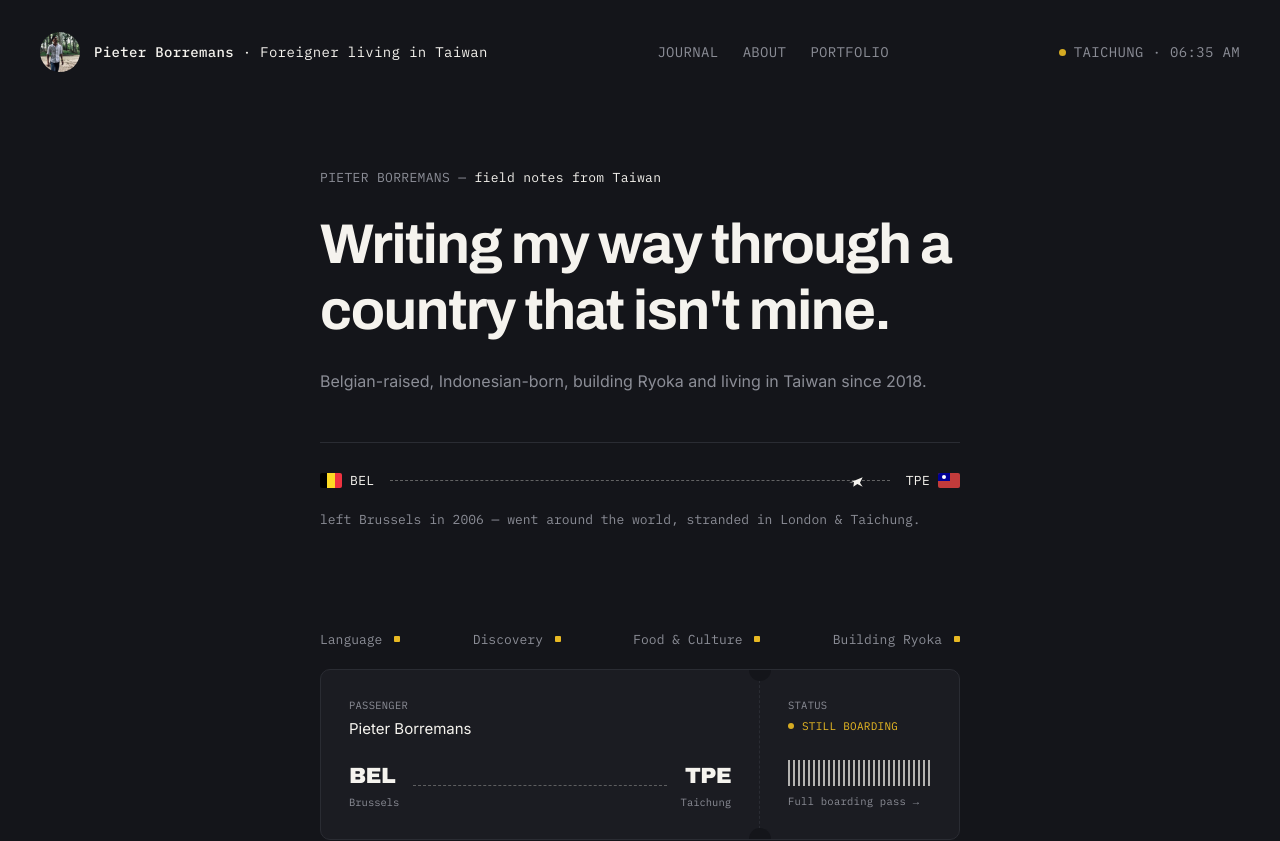
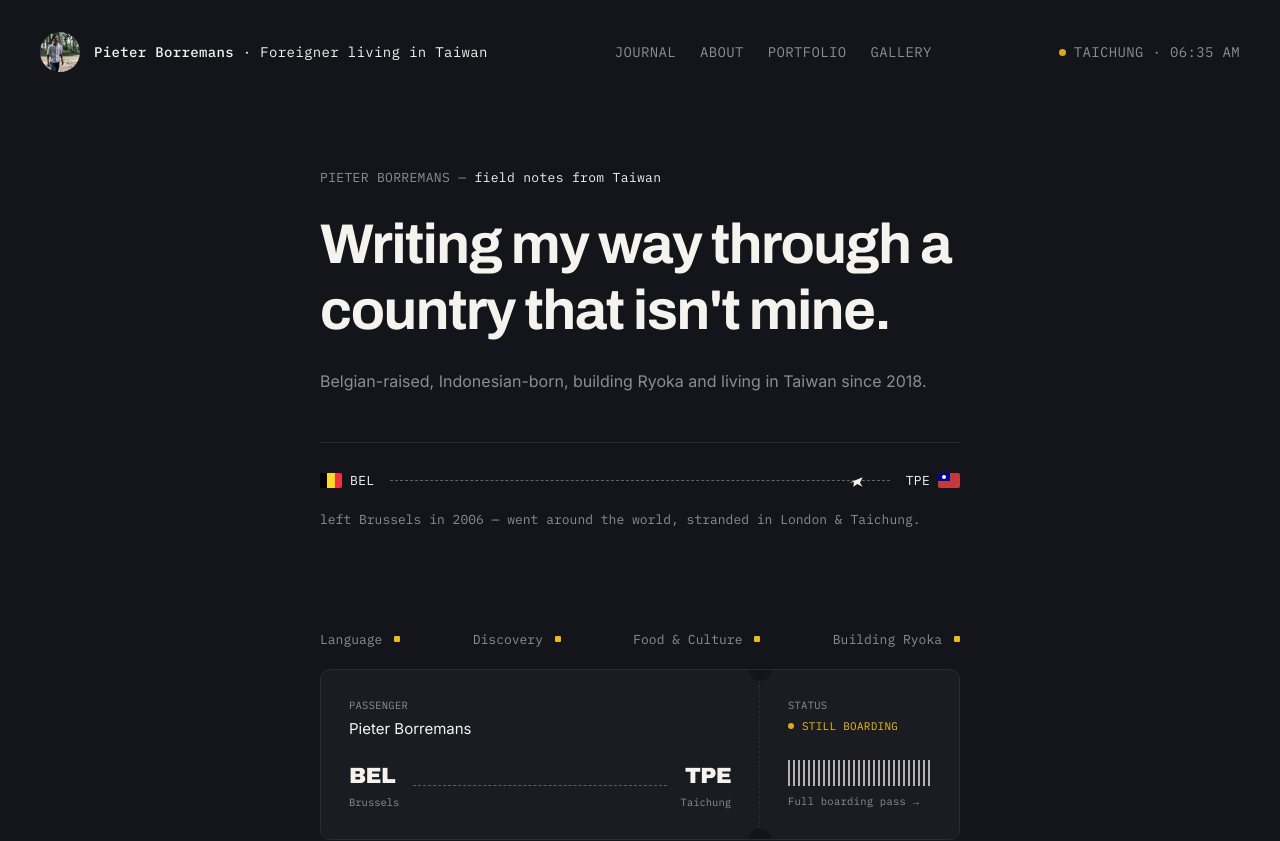
Before and after one commit to sillyledger/personal, a Next.js app: page / in a window 1280 px wide. Shown: the top 841 px of the page. Built offline with nearby package versions, Linux system fonts and the light colour scheme.

Commit message:
Update Navbar.tsx

```diff
--- a/components/Navbar.tsx
+++ b/components/Navbar.tsx
@@ -8,6 +8,7 @@ const links = [
   { href: "/journal", label: "Journal" },
   { href: "/about", label: "About" },
   { href: "/projects", label: "Portfolio" },
+  { href: "/gallery", label: "Gallery" },
 ];
 
 export default function Navbar() {
```
